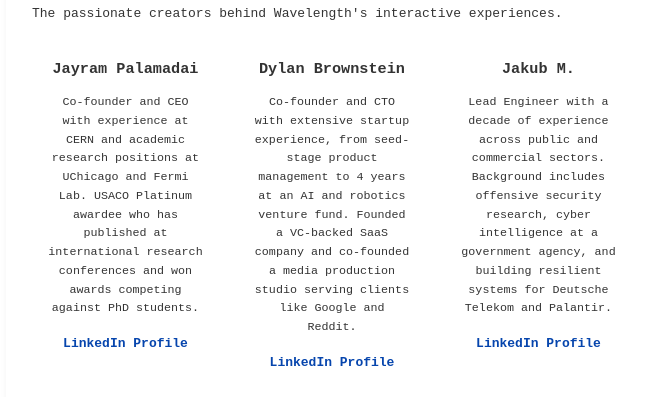
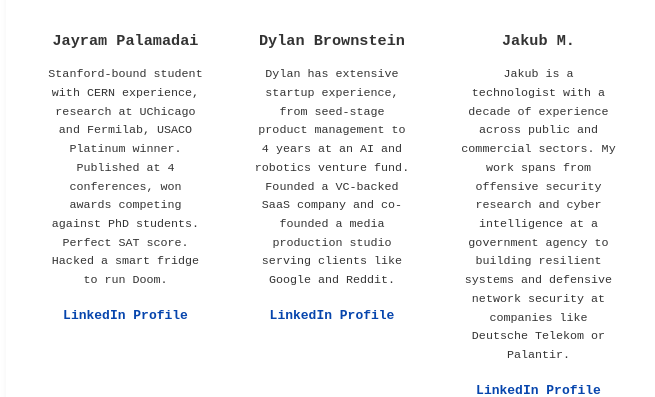
Before and after one commit to CrankyMercury88/landingpagetest, a plain HTML site: page index.html in a window 1280 px wide. Shown: the part 1377-1774 px from the top of the page, without its empty margins (308-963 px from the left). Drawn offline with Linux system fonts and the light colour scheme.

Commit message:
Update index.html

```diff
--- a/index.html
+++ b/index.html
@@ -150,17 +150,17 @@
       <div class="team-members">
         <div class="team-member">
           <h3>Jayram Palamadai</h3>
-          <p>Co-founder and CEO with experience at CERN and academic research positions at UChicago and Fermi Lab. USACO Platinum awardee who has published at international research conferences and won awards competing against PhD students.</p>
+          <p>Stanford-bound student with CERN experience, research at UChicago and Fermilab, USACO Platinum winner. Published at 4 conferences, won awards competing against PhD students. Perfect SAT score. Hacked a smart fridge to run Doom.</p>
           <a href="https://www.linkedin.com/in/jayram-palamadai/" target="_blank">LinkedIn Profile</a>
         </div>
         <div class="team-member">
           <h3>Dylan Brownstein</h3>
-          <p>Co-founder and CTO with extensive startup experience, from seed-stage product management to 4 years at an AI and robotics venture fund. Founded a VC-backed SaaS company and co-founded a media production studio serving clients like Google and Reddit.</p>
+          <p>Dylan has extensive startup experience, from seed-stage product management to 4 years at an AI and robotics venture fund. Founded a VC-backed SaaS company and co-founded a media production studio serving clients like Google and Reddit.</p>
           <a href="https://www.linkedin.com/in/dylan-brownstein/" target="_blank">LinkedIn Profile</a>
         </div>
         <div class="team-member">
           <h3>Jakub M.</h3>
-          <p>Lead Engineer with a decade of experience across public and commercial sectors. Background includes offensive security research, cyber intelligence at a government agency, and building resilient systems for Deutsche Telekom and Palantir.</p>
+          <p>Jakub is a technologist with a decade of experience across public and commercial sectors. My work spans from offensive security research and cyber intelligence at a government agency to building resilient systems and defensive network security at companies like Deutsche Telekom or Palantir.</p>
           <a href="https://www.linkedin.com/in/rspwn/" target="_blank">LinkedIn Profile</a>
         </div>
       </div>
```
